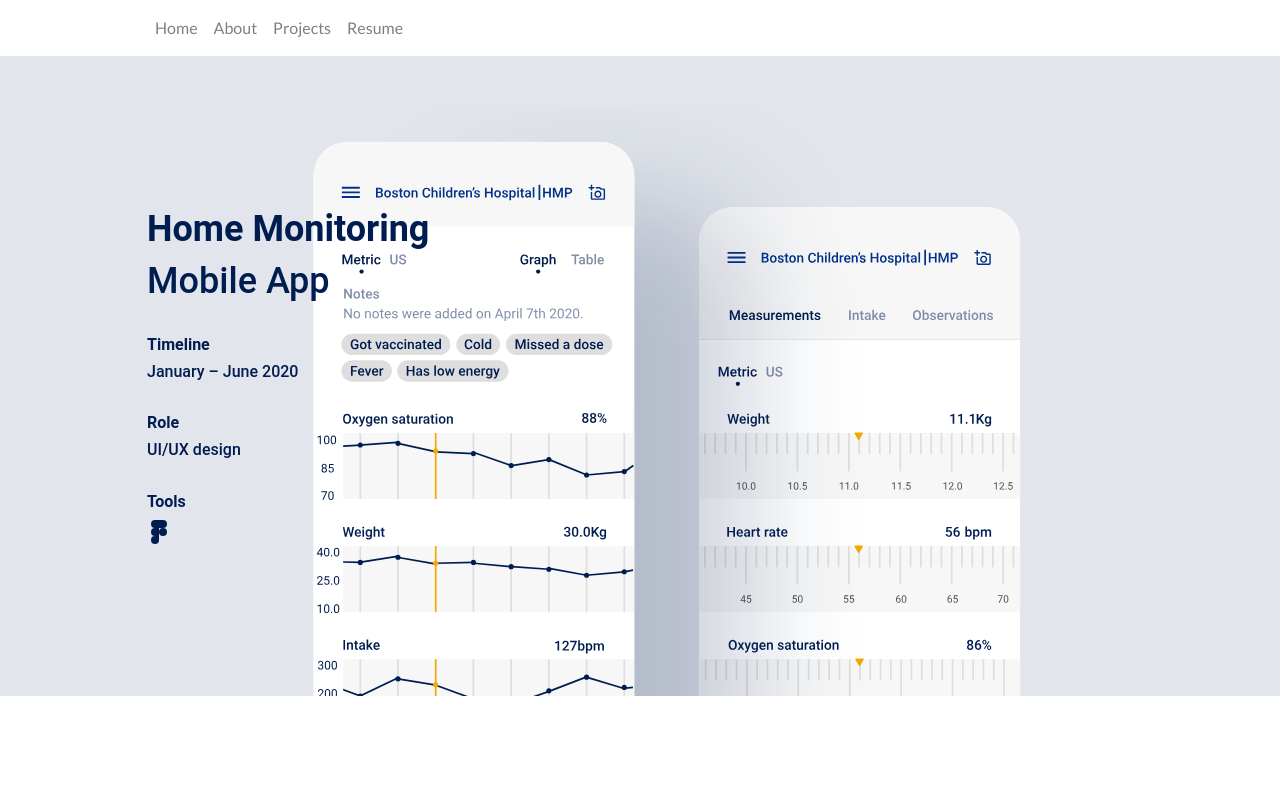
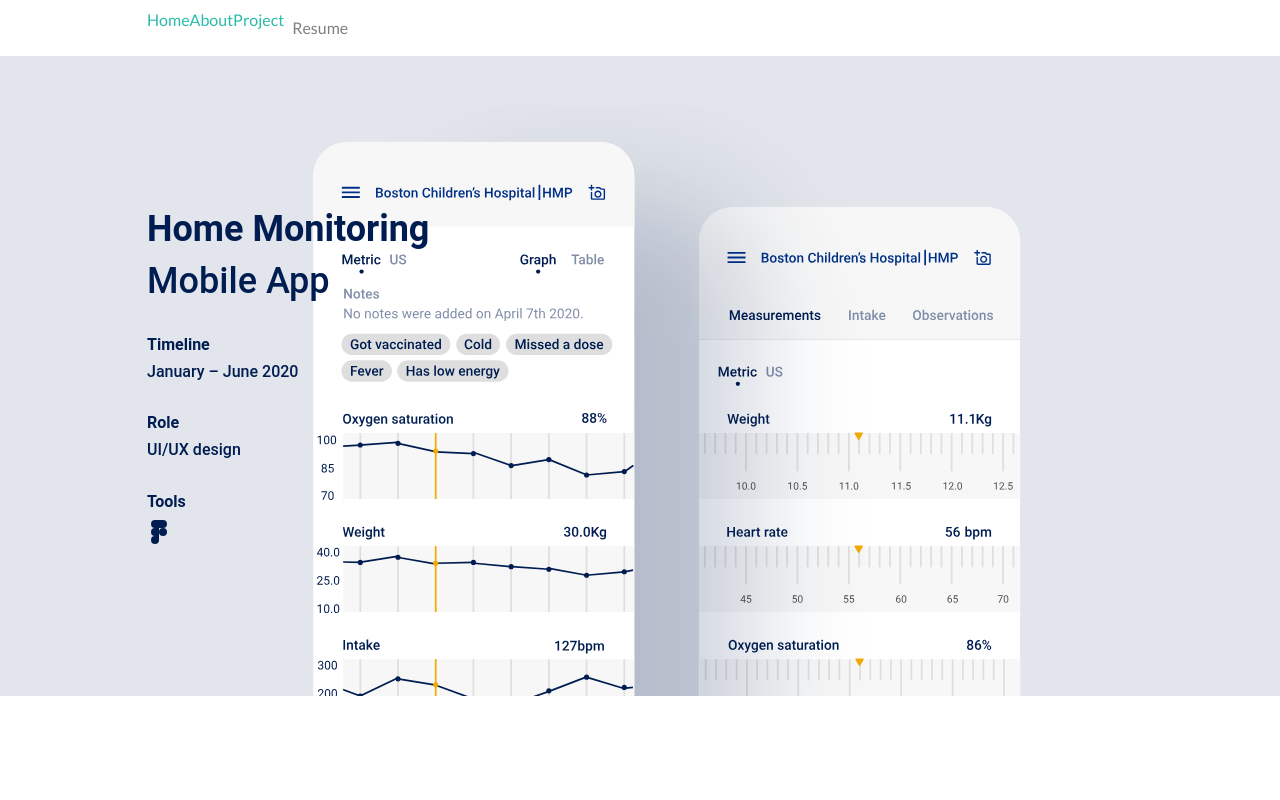
Before and after one commit to masharoi/portfolio, a React (Create React App) app: page /projects/hmp in a window 1280 px wide. Shown: the top 800 px of the page. Built offline with nearby package versions, Linux system fonts and the light colour scheme.

Commit message:
fixed scroll

```diff
--- a/package.json
+++ b/package.json
@@ -16,9 +16,11 @@
     "react-dom": "^17.0.1",
     "react-icons": "^3.11.0",
     "react-router-dom": "^5.2.0",
+    "react-router-hash-link": "^2.3.1",
     "react-scripts": "4.0.0",
     "react-scroll": "^1.8.1",
     "react-stack-grid": "^0.7.1",
+    "smoothscroll-polyfill": "^0.4.4",
     "web-vitals": "^0.2.4"
   },
   "scripts": {
--- a/src/components/nav-bar/nav-bar.js
+++ b/src/components/nav-bar/nav-bar.js
@@ -1,18 +1,11 @@
 import React from "react";
 import "./nav-bar.scss";
-import {
-  Link,
-  DirectLink,
-  Element,
-  Events,
-  animateScroll as scroll,
-  scrollSpy,
-  scroller
-} from "react-scroll";
+
+import { HashLink } from 'react-router-hash-link';
 import {Nav, Navbar} from "react-bootstrap";
 import resume from "../../assets/maria-zaytseva-resume.pdf";
-import {Link as RouterLink} from "react-router-dom";
 
+import smoothscroll from 'smoothscroll-polyfill';
 class NavBar extends React.Component {
   handleSetActive = to => {
     console.log(to);
@@ -31,6 +24,8 @@
   };
 
   componentDidMount() {
+    //added a polyfill for safari smooth scroll
+    smoothscroll.polyfill();
     window.addEventListener("scroll", this.listenScrollEvent);
   }
 
@@ -40,44 +35,12 @@
         <Navbar.Toggle aria-controls="basic-navbar-nav" />
         <Navbar.Collapse id="basic-navbar-nav">
           <Nav>
-            <Link
-              activeClass="active"
-              to="home"
-              spy={true}
-              smooth={true}
-              offset={0}
-              duration={500}
-              className="nav-link"
-              href="/#home"
-            >
-              Home
-            </Link>
+            <HashLink  to="/#home" smooth> Home</HashLink>
 
-            <Link
-              activeClass="active"
-              to="about"
-              spy={true}
-              smooth={true}
-              offset={0}
-              duration={500}
-              className="nav-link"
-              href="/#about"
-            >
-              About
-            </Link>
+            <HashLink to="/#about" smooth> About</HashLink>
 
-            <Link
-              activeClass="active"
-              to="work"
-              spy={true}
-              smooth={true}
-              offset={0}
-              duration={500}
-              className="nav-link"
-              href="/#work"
-            >
-              Projects
-            </Link>
+            <HashLink  to="/#work" smooth> Project </HashLink>
+
             <a target="_blank" className="nav-link" href={resume}>
               Resume
             </a>
--- a/src/components/scroll-to-top.js
+++ b/src/components/scroll-to-top.js
@@ -4,7 +4,8 @@
 const ScrollToTop = ({ history, children }) => {
   useEffect(() => {
     const unlisten = history.listen(() => {
-      window.scrollTo(0, 0);
+      //scroll to top only on projects page
+     if(history.location.pathname !== "/") window.scrollTo(0, 0);
     })
     return () => unlisten()
   }, [])
```
Also changed, not shown: 1 other file (tests, documents, lock files or other folders).
